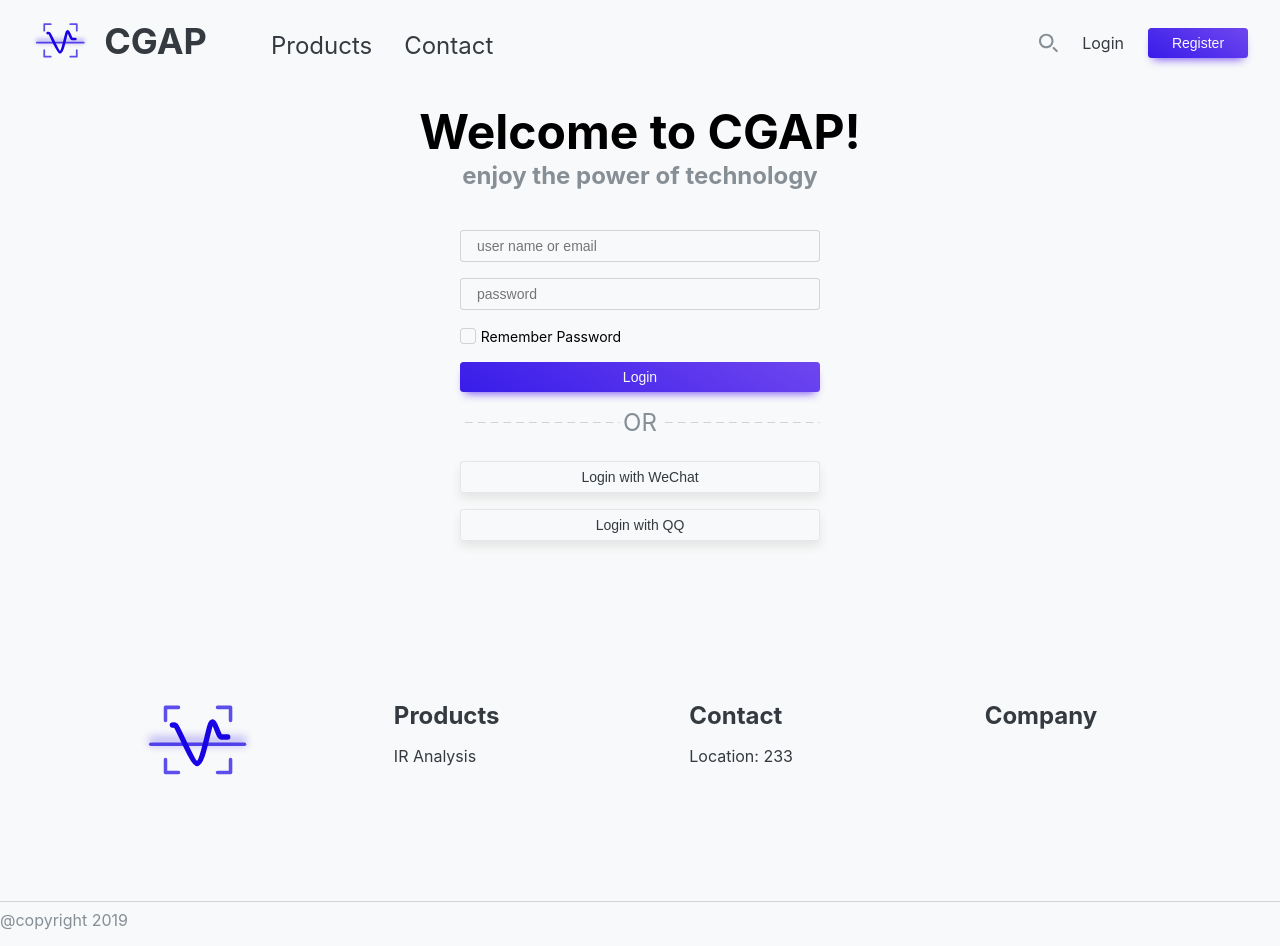
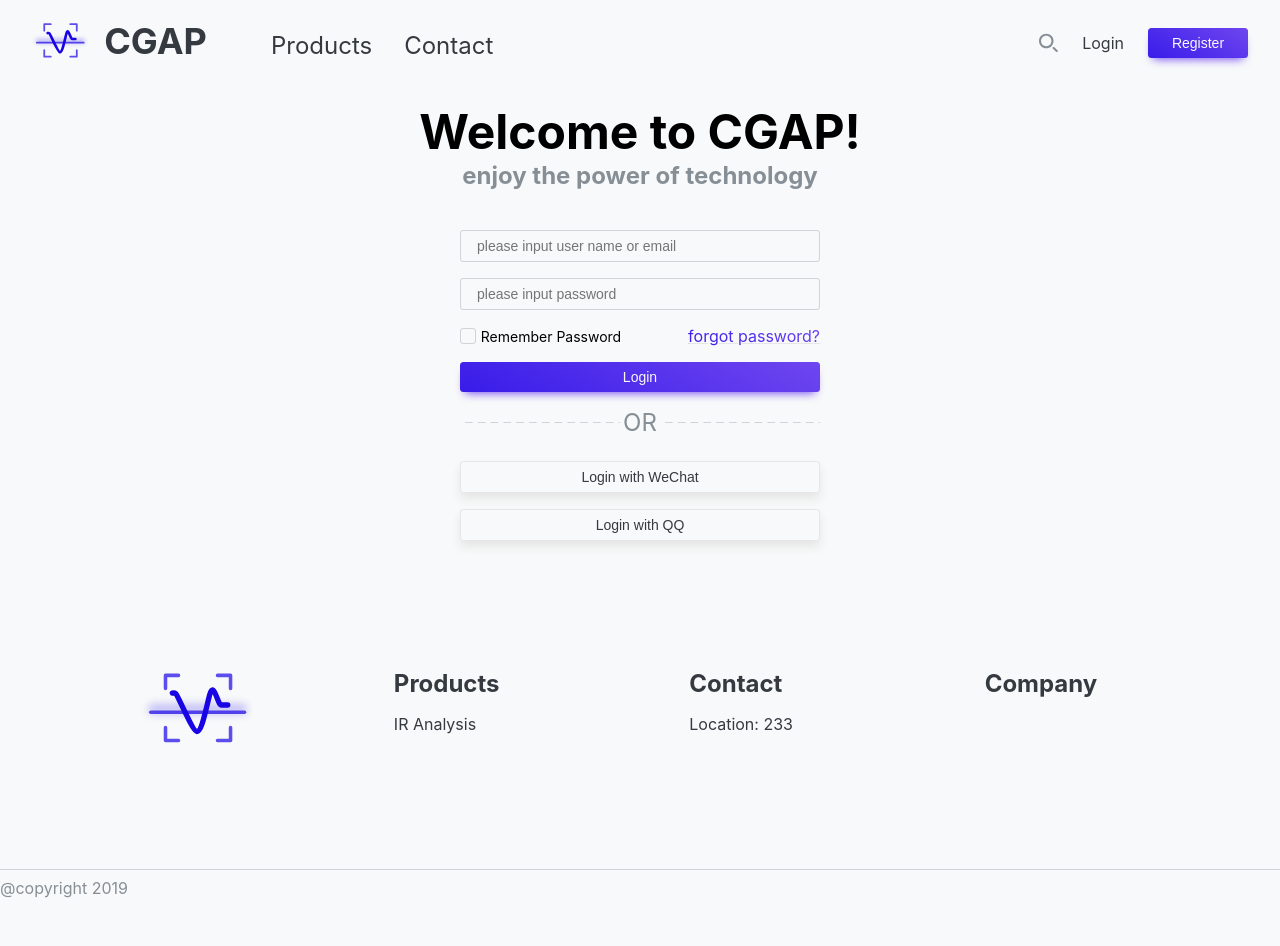
Before and after one commit to HopeStudio/Deep-Learning-based-Chemical-Graphics-Analysis-Platform-FE, a React (Create React App) app: page /login in a window 1280 px wide. After the commit the page ends 914 px from the top, so only its background shows below. Built offline with nearby package versions, Linux system fonts and the light colour scheme.

Commit message:
:dizzy: feature (loginForm) complete loginForm

```diff
--- a/src/components/divider/divider.module.scss
+++ b/src/components/divider/divider.module.scss
@@ -32,3 +32,7 @@
 
   padding: 0 .2rem;
 }
+
+.space {
+  margin: 1rem auto;
+}
--- a/src/components/divider/divider.tsx
+++ b/src/components/divider/divider.tsx
@@ -4,12 +4,15 @@ import Classes from './divider.module.scss'
 
 export type DividerProps = React.ComponentPropsWithRef<'div'> & {
   type?: 'normal' | 'line' | 'dashed',
+  space?: boolean,
 }
 
 const Divider: React.FC<DividerProps> = props => {
-  const { children, type = 'normal', className: injectClassName, ...rest } = props
+  const { children, type = 'normal', space = false, className: injectClassName, ...rest } = props
 
-  const className = classnames(Classes.container, Classes[type], injectClassName)
+  const className = classnames(Classes.container, Classes[type], {
+    [Classes.space]: space,
+  }, injectClassName)
 
   return (
     <div className={className} {...rest}>
--- a/src/components/formItem/formItem.module.scss
+++ b/src/components/formItem/formItem.module.scss
@@ -8,6 +8,12 @@
   & + & {
     margin-top: .5rem;
   }
+}
+
+.item {
+  display: flex;
+  flex-flow: row nowrap;
+  justify-content: space-between;
 }
 
 .label {
--- a/src/containers/loginForm/loginForm.module.scss
+++ /dev/null
@@ -1,3 +0,0 @@
-.divider {
-  margin: 1rem 0;
-}
--- a/src/containers/loginForm/loginForm.tsx
+++ b/src/containers/loginForm/loginForm.tsx
@@ -1,6 +1,6 @@
 import React, { useState } from 'react'
+import { Link } from 'react-router-dom'
 import { Input, CheckboxItem, Button, Divider, FormItem } from '../../components'
-import Classes from './loginForm.module.scss'
 
 const LoginForm: React.FC = () => {
   const [checked, setChecked] = useState(false)
@@ -11,17 +11,18 @@ const LoginForm: React.FC = () => {
   return (
     <form>
       <FormItem>
-        <Input placeholder="user name or email" />
+        <Input placeholder="please input user name or email" />
       </FormItem>
 
       <FormItem>
-        <Input placeholder="password" />
+        <Input placeholder="please input password" />
       </FormItem>
 
       <FormItem>
         <CheckboxItem checked={checked} onChange={handleChange}>
           Remember Password
       </CheckboxItem>
+      <Link to="/forgotpassword" className="hover">forgot password?</Link>
       </FormItem>
 
       <FormItem>
@@ -30,7 +31,7 @@ const LoginForm: React.FC = () => {
       </Button>
       </FormItem>
 
-      <Divider className={Classes.divider}>
+      <Divider space>
         OR
       </Divider>
 
--- a/src/index.css
+++ b/src/index.css
@@ -68,10 +68,14 @@ a:hover,
 a:visited,
 a:active {
   color: currentColor;
+}
+
+a {
   text-decoration: none;
 }
 
-a:not(.no-hover):hover {
+a:not(.no-hover):hover,
+.hover{
   background: var(--color-gradient);
   -webkit-background-clip: text;
   -webkit-text-fill-color: transparent;
--- a/src/pages/login/login.module.scss
+++ b/src/pages/login/login.module.scss
@@ -1,6 +1,6 @@
 .container {
   max-width: 360px;
-  margin: 2rem auto 10rem;
+  margin: 2rem auto 8rem;
 }
 
 .login-page {
```
